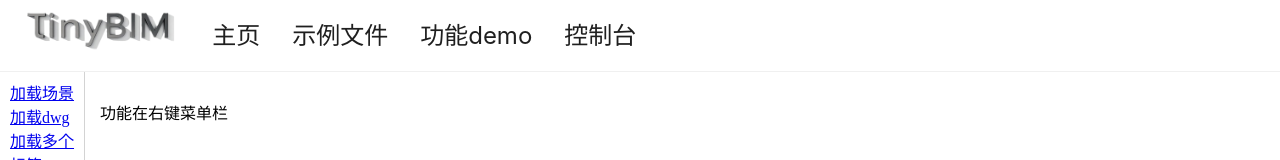
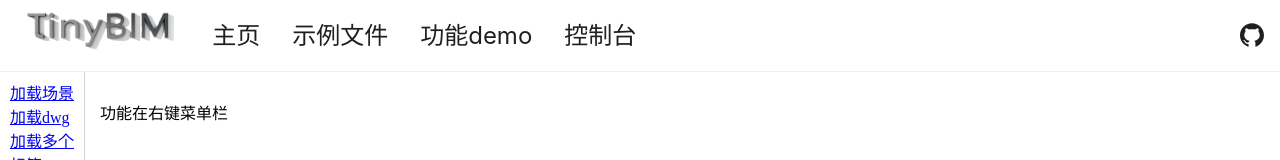
Before and after one commit to tinybim/Samples, a Vue app: page / in a window 1280 px wide. Shown: the top 160 px of the page. Built offline with nearby package versions, Linux system fonts and the light colour scheme.

Commit message:
add github link

```diff
--- a/package.json
+++ b/package.json
@@ -11,10 +11,11 @@
     "type-check": "vue-tsc --build"
   },
   "dependencies": {
+    "@ant-design/icons-vue": "^7.0.1",
     "ant-design-vue": "^4.2.6",
     "samples": "file:",
     "sandpack-vue3": "^3.1.12",
-    "tinybim": "^0.0.37",
+    "tinybim": "^0.0.38",
     "vue": "^3.5.13",
     "vue-router": "^4.5.0"
   },
--- a/src/components/HeadNav.vue
+++ b/src/components/HeadNav.vue
@@ -1,6 +1,6 @@
 <script lang="ts" setup>
 import { ref } from 'vue';
-
+import {GithubOutlined} from '@ant-design/icons-vue'
 
 const home_url =import.meta.env.VITE_HOME_URL;
 const samples_url=import.meta.env.VITE_SAMPLES_URL;
@@ -30,6 +30,10 @@ const handleSelect = (e: any) => {
             location.href = console_url;
             break;
         }
+        case '5': {
+            window.open("https://github.com/tinybim/Samples","_blank")
+            break;
+        }
     }
 }
 </script>
@@ -43,7 +47,9 @@ const handleSelect = (e: any) => {
             <a-menu-item key="2">示例文件</a-menu-item>
             <a-menu-item key="3">功能demo</a-menu-item>
             <a-menu-item key="4">控制台</a-menu-item>
-            <!-- <a-menu-item key="5" style="margin-left: auto;">{{ login_txt }}</a-menu-item> -->
+            <a-menu-item key="5" style="margin-left: auto;">
+                <GithubOutlined style="font-size: x-large;"/>
+            </a-menu-item>
         </a-menu>
     </div>
 </template>
--- a/src/dev.ts
+++ b/src/dev.ts
@@ -1,6 +1,6 @@
 
 
-// export * from "tinybim"
+export * from "tinybim"
 
 //debug
-export * from "./lib"
+// export * from "./lib"
--- a/src/views/Material.vue
+++ b/src/views/Material.vue
@@ -60,7 +60,8 @@ onBeforeUnmount(()=>{
 const set_material =()=>{
     const mt = model.create_material("test",new Color([255,255,255,30]),0.5,0.5,MaterialType.Emissive_Bloom);
     console.log("mt",mt);
-    model.set_material([113,114,115,116,117,118,119,120,71,130,131,132],mt,MaterialScope.element);
+    // model.set_material([113,114,115,116,117,118,119,120,71,130,131,132],mt,MaterialScope.element);
+    model.set_material([212,211,105],mt,MaterialScope.element);
 }
 
 </script>
```
Also changed, not shown: 1 other file (tests, documents, lock files or other folders).
